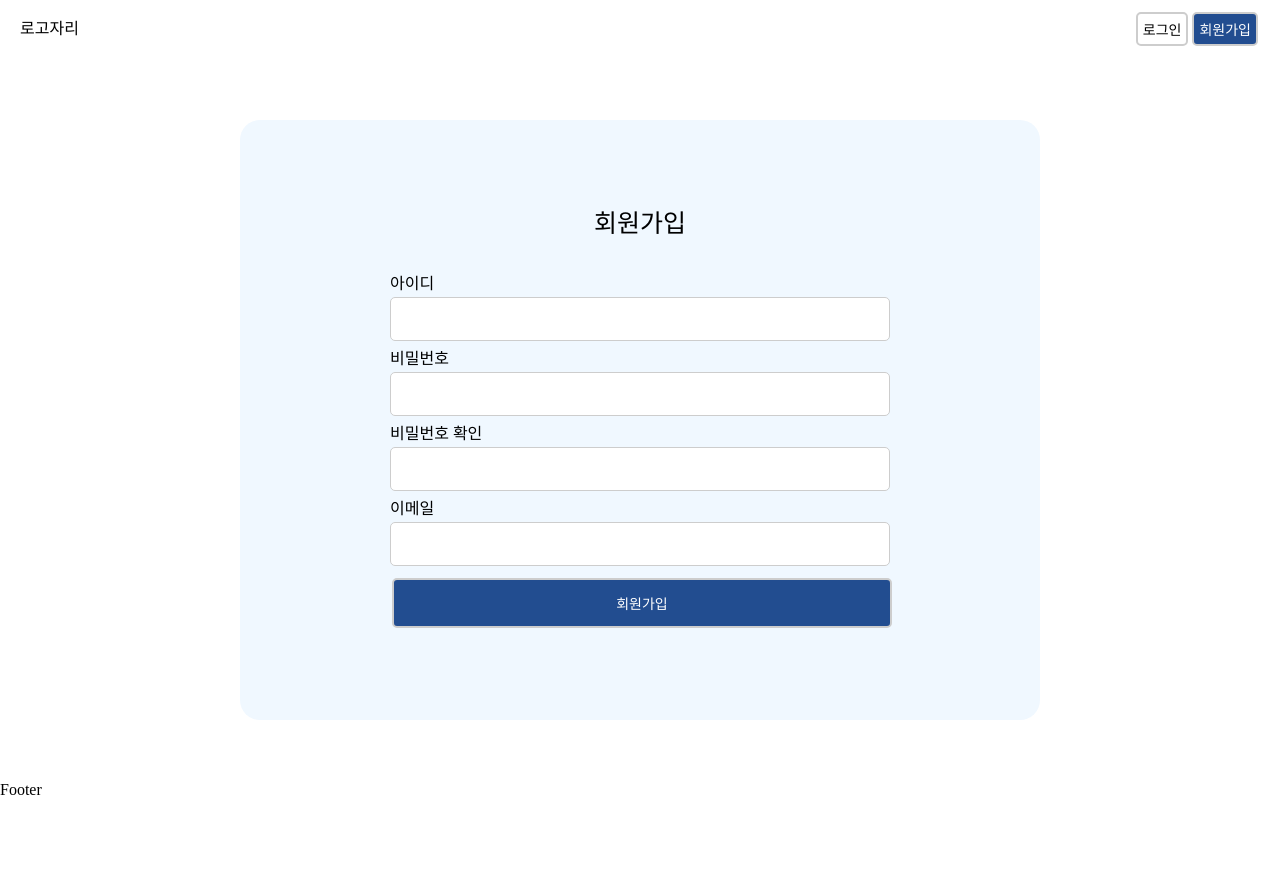
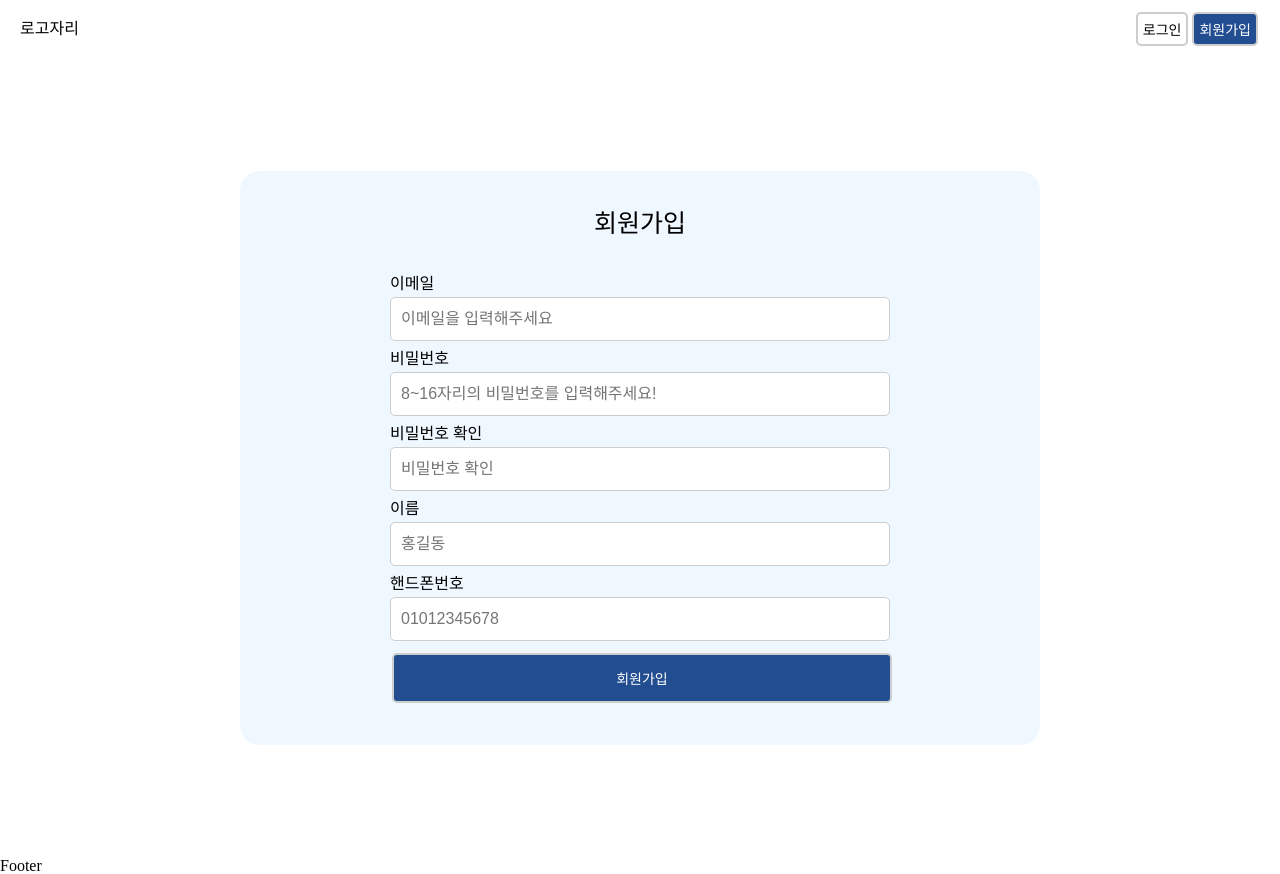
Before and after one commit to ShipNolja/react, a React (Create React App) app: page /register in a window 1280 px wide. Before the commit the page ends 800 px from the top, so only its background shows below. Built offline with nearby package versions, Linux system fonts and the light colour scheme.

Commit message:
feat: 회원가입 완료 #2

```diff
--- a/package.json
+++ b/package.json
@@ -3,7 +3,7 @@
   "version": "0.1.0",
   "private": true,
   "scripts": {
-    "start": "react-scripts start",
+    "start": "export PORT=3000 && react-scripts start",
     "build": "react-scripts build",
     "test": "react-scripts test",
     "eject": "react-scripts eject"
@@ -23,6 +23,7 @@
     "@mui/material": "^5.10.13",
     "@reduxjs/toolkit": "^1.9.0",
     "axios": "^1.1.3",
+    "moment": "^2.29.4",
     "react": "^18.2.0",
     "react-cookie": "^4.1.1",
     "react-dom": "^18.2.0",
--- /dev/null
+++ b/src/api/register.js
@@ -0,0 +1,38 @@
+import axios from 'axios';
+
+// {
+// 	  `data`는 서버가 제공한 응답(데이터) 입니다.
+//     data: {},
+
+//     status`는 서버 응답의 HTTP 상태 코드입니다.
+//     status: 200,
+
+//     statusText`는 서버 응답으로 부터의 HTTP 상태 메시지입니다.
+//     statusText: 'OK',
+
+//    `headers` 서버가 응답 한 헤더는 모든 헤더 이름이 소문자로 제공됩니다.
+//     headers {},
+
+//     `config`는 요청에 대해 `axios`에 설정된 구성(config) 입니다.
+//     config: {},
+
+export const userRegister = (userid, password, name, phone) => {
+  return async () => {
+    const res = await axios.post('/api/sign-up', {
+      name,
+      password,
+      phone,
+      userid,
+    });
+
+    return res;
+  };
+};
+
+export const validateUserId = async (id) => {
+  return await axios.get(`/api/userId/${id}`);
+};
+
+export const validatePhone = async (phone) => {
+  return await axios.get(`/api/phone/${phone}`);
+};
--- a/src/pages/Login.js
+++ b/src/pages/Login.js
@@ -56,8 +56,7 @@ const LoginBox = styled.article`
   background-color: aliceblue;
   max-width: 800px;
   width: 100%;
-  max-height: 600px;
-  height: 100%;
+  padding: 40px 0;
   border-radius: 20px;
 `;
 
--- a/src/pages/Register.js
+++ b/src/pages/Register.js
@@ -1,10 +1,19 @@
-import React from 'react';
+import React, { useState, useEffect } from 'react';
+import { useNavigate } from 'react-router-dom';
 import { useForm } from 'react-hook-form';
 import styled from 'styled-components';
 import Colors from '../styles/Color';
 import { CustomButton } from '../UI/StyleButton';
+import { userRegister, validateUserId, validatePhone } from '../api/register';
 
 const Register = () => {
+  const navigate = useNavigate();
+
+  const [emailValid, setEmailValid] = useState(true);
+  const [phoneValid, setPhoneValid] = useState(true);
+  const [email, setEmail] = useState('');
+  const [phone, setPhone] = useState('');
+
   //onBlur 이벤트가 발생할때마다 validation이 실행된다.
   const {
     register,
@@ -13,9 +22,43 @@ const Register = () => {
     formState: { errors },
   } = useForm();
 
-  const onSubmit = (data) => console.log(data);
+  const checkPhoneOnBlur = async (event) => {
+    const res = await validatePhone(phone);
+    console.log(res);
+    if (res.data.id !== 1) {
+      setPhoneValid(false);
+      return;
+    }
 
-  console.log(watch('id')); // watch input value by passing the name of it
+    //핸드폰 사용 가능일 때
+    setPhoneValid(true);
+  };
+
+  const checkEmailOnBlur = async (event) => {
+    const res = await validateUserId(email);
+    console.log(res);
+    if (res.data.id !== 1) {
+      setEmailValid(false);
+      return;
+    }
+
+    // 이메일 사용 가능일 때
+    setEmailValid(true);
+  };
+
+  const onSubmit = async ({ email, password, name, phone }) => {
+    const res = await userRegister(email, password, name, phone)();
+
+    //회원가입에 실패했을 때
+    if (res.data.id === -1) {
+      alert('회원가입 실패');
+      console.log('회원가입 실패', res);
+      return;
+    }
+
+    alert('회원가입 성공!');
+    navigate('/login');
+  };
 
   return (
     <RegisterContainer>
@@ -23,36 +66,44 @@ const Register = () => {
         <TitleText>회원가입</TitleText>
 
         <RegisterForm onSubmit={handleSubmit(onSubmit)}>
-          <InputLabel id='id'>아이디</InputLabel>
+          <InputLabel htmlFor='userEmail'>이메일</InputLabel>
           <RegisterInput
-            id='id'
-            type='text'
-            {...register('id', {
+            id='userEmail'
+            type='email'
+            placeholder='이메일을 입력해주세요'
+            {...register('email', {
               required: true,
-              minLength: 6,
-              pattern: /^[a-z0-9]+$/,
+              pattern: /^\S+@\S+$/i,
+              onChange: (e) => setEmail(e.target.value),
+              onBlur: checkEmailOnBlur,
+              validate: () => emailValid,
             })}
           />
-          {errors.id && errors.id.type === 'required' && (
-            <ErrorSpan>아이디를 입력해주세요!</ErrorSpan>
+          {errors.email && errors.email.type === 'required' && (
+            <ErrorSpan>이메일을 입력해주세요!</ErrorSpan>
           )}
-          {errors.id && errors.id.type === 'minLength' && (
-            <ErrorSpan>최소 6자 이상의 아이디를 입력해주세요!</ErrorSpan>
+
+          {errors.email && errors.email.type === 'pattern' && (
+            <ErrorSpan>이메일형식이 올바르지 않습니다.</ErrorSpan>
           )}
-          {errors.id && errors.id.type === 'pattern' && (
-            <ErrorSpan>
-              영문자로 시작하는 소문자 또는 숫자 6자 이상을 입력하세요!
-            </ErrorSpan>
-          )}
+
+          {!emailValid && <ErrorSpan>사용중인 이메일입니다</ErrorSpan>}
 
           <InputLabel htmlFor='password'>비밀번호</InputLabel>
           <RegisterInput
             id='password'
             type='password'
+            placeholder='8~16자리의 비밀번호를 입력해주세요!'
             {...register('password', {
               required: true,
-              minLength: 8,
-              maxLength: 16,
+              minLength: {
+                value: 8,
+                message: '8~16자리의 비밀번호를 입력해주세요!',
+              },
+              maxLength: {
+                value: 16,
+                message: '8~16자리의 비밀번호를 입력해주세요!',
+              },
               pattern:
                 /^(?=.*[a-zA-z])(?=.*[0-9])(?=.*[$`~!@$!%*#^?&\\(\\)\-_=+]).{8,16}$/i,
             })}
@@ -75,6 +126,7 @@ const Register = () => {
           <RegisterInput
             id='passwordConfirm'
             type='password'
+            placeholder='비밀번호 확인'
             {...register('passwordConfirm', {
               required: true,
               validate: (value) => {
@@ -88,22 +140,58 @@ const Register = () => {
             <ErrorSpan>비밀번호가 일치하지 않습니다.</ErrorSpan>
           )}
 
-          <InputLabel htmlFor='userEmail'>이메일</InputLabel>
+          <InputLabel id='name'>이름</InputLabel>
           <RegisterInput
-            id='userEmail'
-            type='email'
-            {...register('email', {
+            id='name'
+            type='text'
+            placeholder='홍길동'
+            {...register('name', {
               required: true,
-              pattern: /^\S+@\S+$/i,
+              minLength: 1,
+              maxLength: 10,
+              pattern: /^[가-힣]+$/,
             })}
           />
-          {errors.email && errors.email.type === 'required' && (
-            <ErrorSpan>이메일을 입력해주세요!</ErrorSpan>
+          {errors.name && errors.name.type === 'required' && (
+            <ErrorSpan>이름을 입력해주세요!</ErrorSpan>
+          )}
+          {errors.name && errors.name.type === ('minLength' || 'maxLength') && (
+            <ErrorSpan>최소 1~10자 이상의 이름을 입력해주세요!</ErrorSpan>
           )}
 
-          {errors.email && errors.email.type === 'pattern' && (
-            <ErrorSpan>이메일형식이 올바르지 않습니다.</ErrorSpan>
+          <InputLabel id='phone'>핸드폰번호</InputLabel>
+          <RegisterInput
+            id='phone'
+            type='text'
+            minLength='10'
+            maxLength='11'
+            placeholder='01012345678'
+            {...register('phone', {
+              required: true,
+              minLength: {
+                value: 10,
+                message: '올바른 핸드폰 번호를 입력해주세요!',
+              },
+              maxLength: {
+                value: 11,
+                message: '올바른 핸드폰 번호를 입력해주세요!',
+              },
+              pattern: /^[0-9]{10,11}$/,
+              onChange: (e) => setPhone(e.target.value),
+              onBlur: checkPhoneOnBlur,
+              validate: () => phoneValid,
+            })}
+          />
+          {errors.phone && errors.phone.type === 'required' && (
+            <ErrorSpan>핸드폰번호 입력해주세요!</ErrorSpan>
           )}
+          {errors.phone &&
+            errors.phone.type ===
+              'pattern'(
+                <ErrorSpan>올바른 핸드폰 번호를 입력해주세요!</ErrorSpan>,
+              )}
+
+          {!phoneValid && <ErrorSpan>사용중인 번호입니다.</ErrorSpan>}
 
           <CustomButton
             type='submit'
@@ -126,7 +214,7 @@ const RegisterContainer = styled.section`
   display: flex;
   justify-content: center;
   align-items: center;
-  height: 90%;
+  height: 100%;
   width: 100%;
 `;
 
@@ -138,8 +226,7 @@ const RegisterBox = styled.article`
   background-color: aliceblue;
   max-width: 800px;
   width: 100%;
-  max-height: 600px;
-  height: 100%;
+  padding: 40px 0;
   border-radius: 20px;
 `;
 
```
Also changed, not shown: 1 other file (tests, documents, lock files or other folders).
